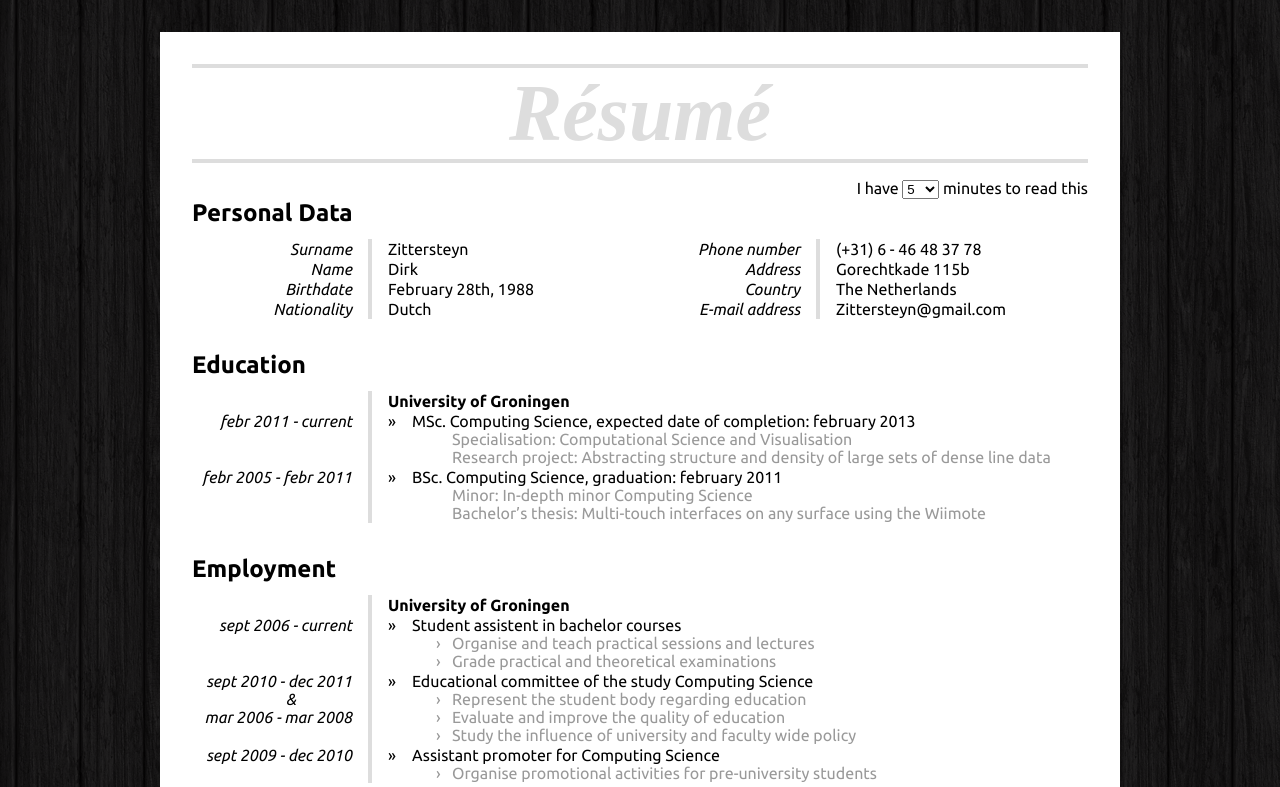
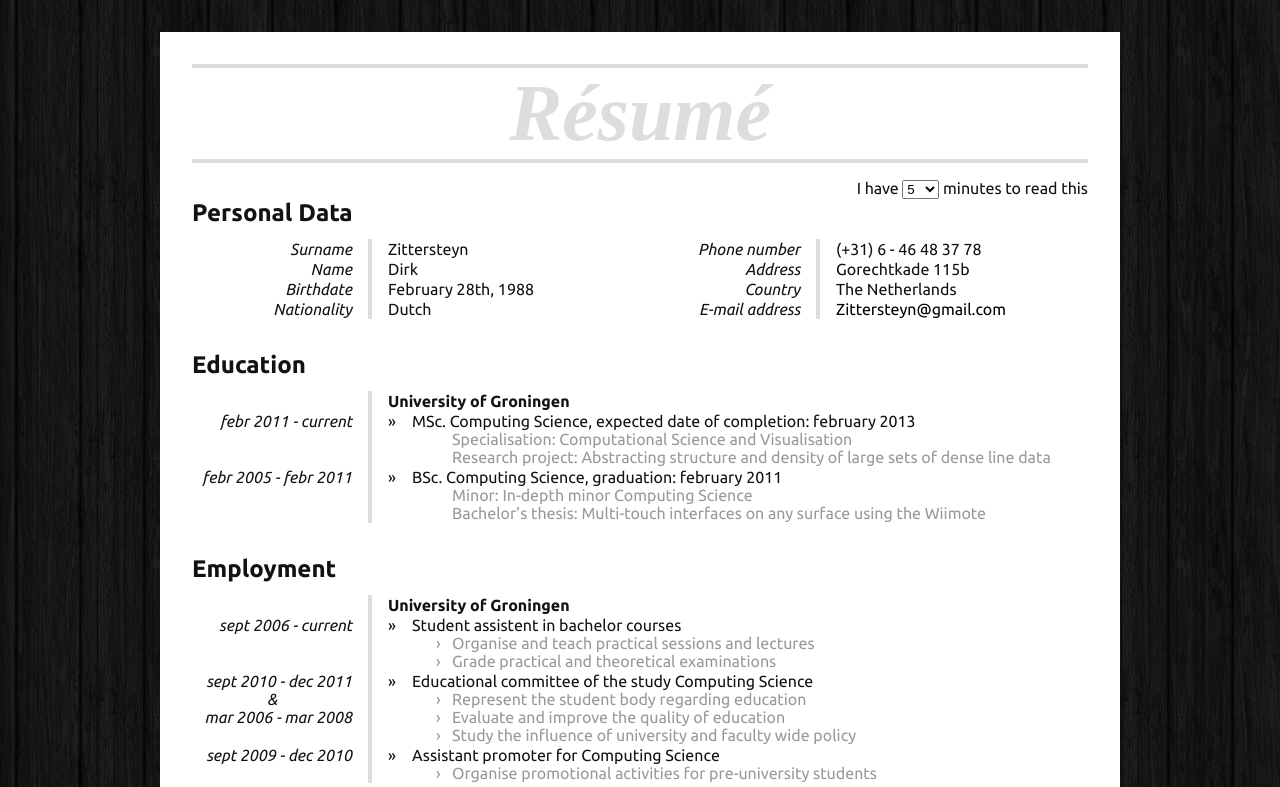
Before and after one commit to DZittersteyn/html-resume, a plain HTML site: page html-resume/resume.html in a window 1280 px wide. Shown: the top 787 px of the page. Drawn offline with Linux system fonts and the light colour scheme; a web font is replaced by a local one.

Commit message:
#000 is le evil, now matches the average colour of the background. Also: what was I thinking?! padding to center something? duuuuuuude

```diff
--- a/html-resume/resume.css
+++ b/html-resume/resume.css
@@ -8,6 +8,7 @@ body{
 	font-family: 'Ubuntu', sans-serif;
 	font-weight: 400;
 	font-size: 1em;
+	color: #111211;
 }
 
 div.content{
@@ -128,14 +129,13 @@ td {
 
 .desc:before{
 	content: "";
-
 	display: inline-block;
 	width: 4em;
 }
 
 .period:not(:first-child):before{
 	content:"&";
-	padding-right: 3.5em;
+	text-align: center;
 	display:block;
 }
 
```
